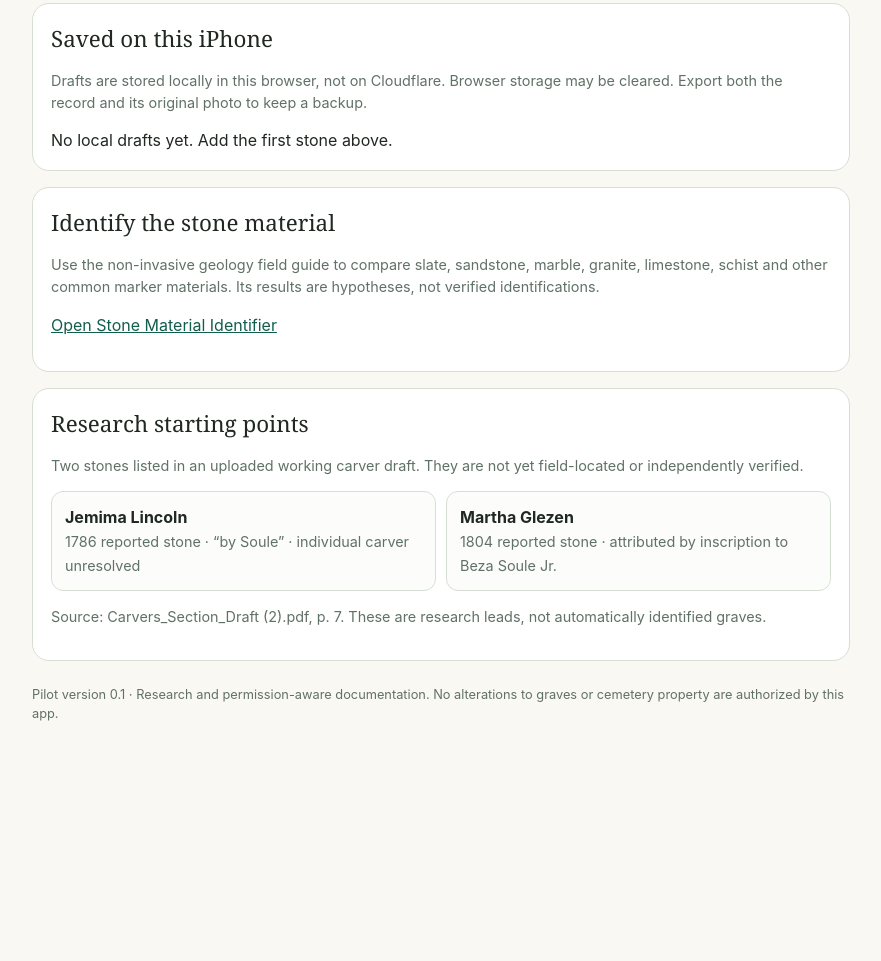
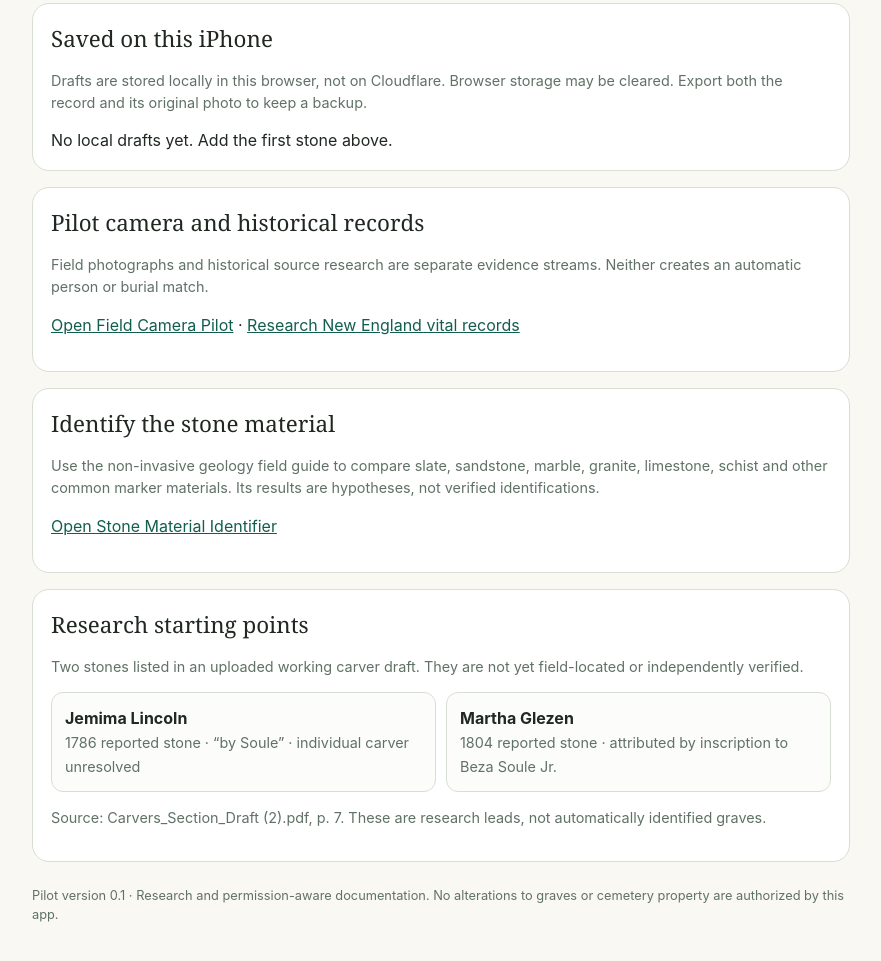
Before and after one commit to gittenssexton/Cemetery-Picnic-Club, a plain HTML site: page web/index.html in a window 1280 px wide. Shown: the part 1256-2217 px from the top of the page, without its empty margins (199-1080 px from the left). Before the commit the page ends 2055 px from the top, so only its background shows below. Drawn offline with Linux system fonts and the light colour scheme.

Commit message:
Link integrated camera and archival discovery pilot from notebook

```diff
--- a/web/index.html
+++ b/web/index.html
@@ -58,6 +58,7 @@ a{color:#125e4d}footer{color:var(--muted);font-size:.8rem;padding-top:8px}
 </form>
 </section>
 <section><h2>Saved on this iPhone</h2><p class="caption">Drafts are stored locally in this browser, not on Cloudflare. Browser storage may be cleared. Export both the record and its original photo to keep a backup.</p><div id="drafts">Loading drafts…</div></section>
+<section><h2>Pilot camera and historical records</h2><p class="caption">Field photographs and historical source research are separate evidence streams. Neither creates an automatic person or burial match.</p><p><a href="./camera/">Open Field Camera Pilot</a> · <a href="./research/vital-records.html">Research New England vital records</a></p></section>
 <section><h2>Identify the stone material</h2><p class="caption">Use the non-invasive geology field guide to compare slate, sandstone, marble, granite, limestone, schist and other common marker materials. Its results are hypotheses, not verified identifications.</p><p><a href="./stone-id.html">Open Stone Material Identifier</a></p></section>
 <section><h2>Research starting points</h2><p class="caption">Two stones listed in an uploaded working carver draft. They are not yet field-located or independently verified.</p>
 <div class="cards"><div class="card"><b>Jemima Lincoln</b><span class="caption">1786 reported stone · “by Soule” · individual carver unresolved</span></div><div class="card"><b>Martha Glezen</b><span class="caption">1804 reported stone · attributed by inscription to Beza Soule Jr.</span></div></div>
```
